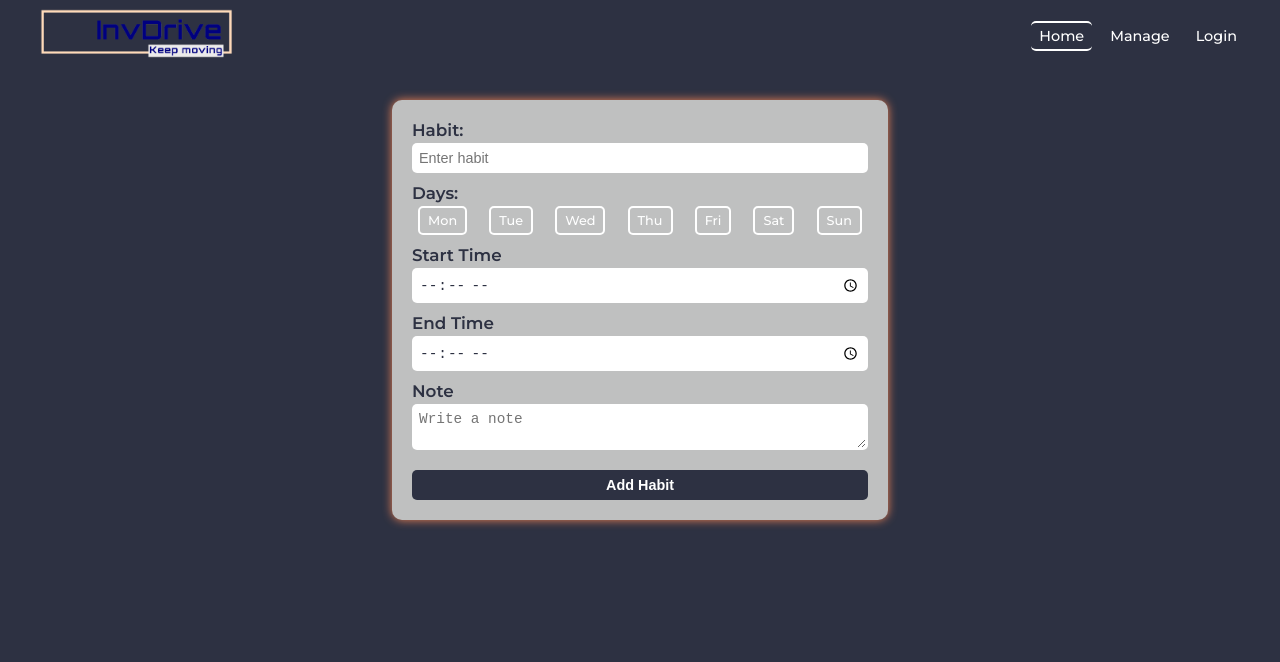
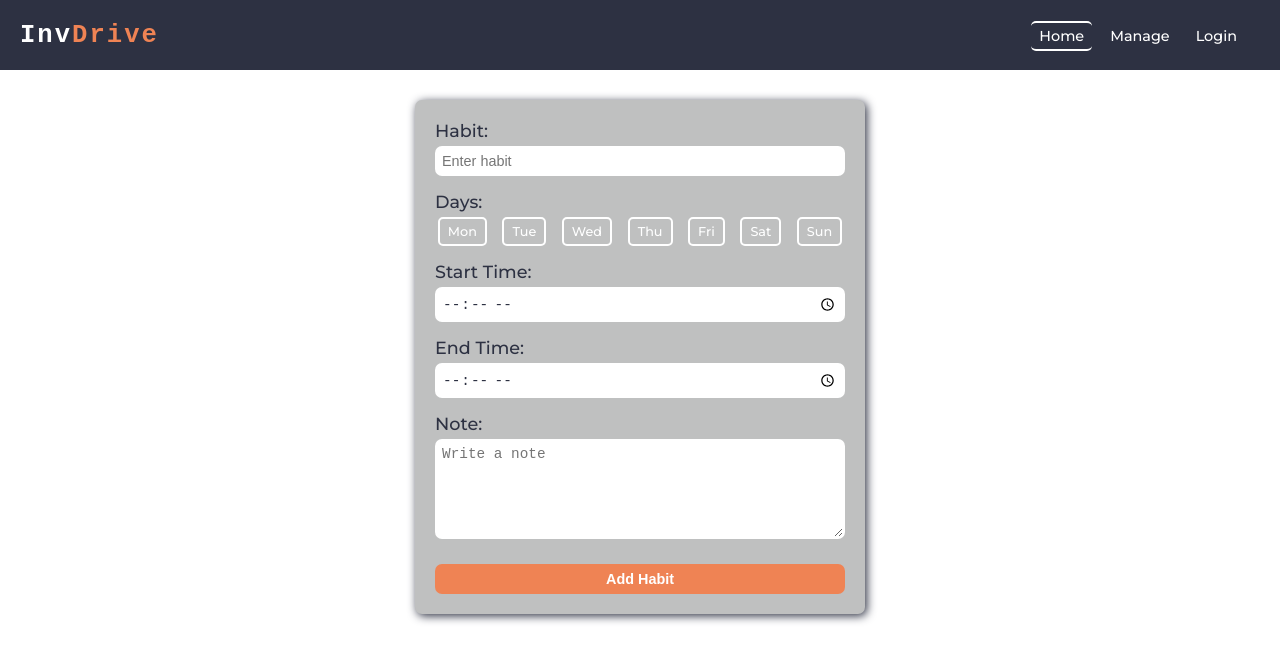
Before and after one commit to faruqonaayo/invdrive-app, a React (Vite) app: page / in a window 1280 px wide. Shown: the top 662 px of the page. Built offline with nearby package versions, Linux system fonts and the light colour scheme.

Commit message:
Improve the UI of the entire application

```diff
--- a/src/components/HabitForm/HabitForm.jsx
+++ b/src/components/HabitForm/HabitForm.jsx
@@ -90,7 +90,7 @@ export default function HabitForm() {
           </ul>
         </Container>
         <Container className={styles.labelInput}>
-          <Label labelText="Start Time" />
+          <Label labelText="Start Time:" />
           <Input
             inputType="time"
             inputName="startTime"
@@ -99,7 +99,7 @@ export default function HabitForm() {
           />
         </Container>
         <Container className={styles.labelInput}>
-          <Label labelText="End Time" />
+          <Label labelText="End Time:" />
           <Input
             inputType="time"
             inputName="endTime"
@@ -108,7 +108,7 @@ export default function HabitForm() {
           />
         </Container>
         <Container className={styles.labelInput}>
-          <Label labelText="Note" />
+          <Label labelText="Note:" />
           <textarea
             name="note"
             placeholder="Write a note"
--- a/src/components/HabitForm/HabitForm.module.css
+++ b/src/components/HabitForm/HabitForm.module.css
@@ -1,38 +1,44 @@
 .habitForm {
-  background-color: #bfc0c0;
-  width: 90%;
-  max-width: 500px;
+  background-color: #BFC0C0;
+  width: 95%;
+  max-width: 450px;
   padding: 20px;
   margin: 20px auto;
-  border-radius: 10px;
-  box-shadow: 0 0 10px #ef8354;
+  border-radius: 7px;
+  box-shadow: 2px 2px 10px #2d3142;
+
 }
 
 .labelInput {
   display: flex;
   flex-direction: column;
-  margin-bottom: 10px;
+  margin-bottom: 15px;
 }
 
 .labelInput label {
-  font-size: 1.05rem;
-  font-weight: 550;
+  font-size: 1.1rem;
+  font-weight: 500;
   color: #2d3142;
-  margin-bottom: 3px;
+  margin-bottom: 5px;
 }
 
 .labelInput input,
 .labelInput select,
 .labelInput textarea {
   padding: 5px;
-  border-radius: 5px;
+  border-radius: 7px;
   font-size: 0.9rem;
-  font-weight: 500;
+  font-weight: 450;
   color: #2d3142;
   border: 2px solid transparent;
   background-color: #ffffff;
   cursor: pointer;
   transition: all 0.3s ease-in-out;
+}
+
+.labelInput textarea{
+  height: 100px;
+  resize: vertical;
 }
 
 .labelInput input:focus,
@@ -55,19 +61,19 @@
   width: 100%;
   padding: 7px 10px;
   border: none;
-  border-radius: 5px;
+  border-radius: 7px;
   font-size: 0.9rem;
   font-weight: 550;
   color: #ffffff;
-  background-color: #2d3142;
+  background-color: #ef8354;
   cursor: pointer;
   margin-top: 10px;
   transition: all 0.3s ease-in-out;
 }
 
 .habitForm button:hover {
-  background-color: #ef8354;
-  color: #2d3142;
+  background-color: #2d3142;
+  color: #ef8354;
 }
 
 .daysList {
@@ -93,10 +99,3 @@
   border: 2px solid #ef8354;
   background-color: #cbd3e2;
 }
-
-/* wider screen view */
-@media (min-width: 768px) {
-  .habitForm {
-    width: 40%;
-  }
-}
--- a/src/components/Navigation/Navigation.jsx
+++ b/src/components/Navigation/Navigation.jsx
@@ -12,7 +12,7 @@ export default function Navigation() {
   return (
     <nav className={styles.appNav}>
       <div className={styles.appLogo}>
-        <img src="invdrive.png" alt="InvDrive Logo" />
+        <label>Inv<span>Drive</span></label>
       </div>
       <ul className={`${styles.navOptions} ${navOpen ? styles.open : ""}`}>
         <li onClick={() => setNavOpen(false)}>
--- a/src/components/Navigation/Navigation.module.css
+++ b/src/components/Navigation/Navigation.module.css
@@ -2,15 +2,22 @@
   display: flex;
   justify-content: space-between;
   align-items: center;
-  background-color: #2d3142;
+  background-color: #2D3142;
   width: 100%;
   height: 70px;
-  padding: 5px 20px;
+  padding: 2px 20px;
 }
 
-.appLogo img {
-  height: 50px;
-  margin-left: 20px;
+.appLogo label {
+  color: #FFFFFF;
+  font-weight: 900;
+  font-family: monospace;
+  font-size: 1.6rem;
+  letter-spacing: 2px;
+}
+
+.appLogo label span {
+  color: #EF8354;
 }
 
 /* Navigation options */
@@ -22,7 +29,7 @@
   position: absolute;
   top: 70px;
   left: -100%;
-  background-color: #4f5d75;
+  background-color: #4F5D75;
   padding: 10px;
   transition: all 0.3s ease-in-out;
 }
@@ -33,7 +40,7 @@
 
 .navOptions li {
   list-style: none;
-  margin: 11px;
+  margin: 10px;
   padding: 0;
 }
 
@@ -41,15 +48,15 @@
   text-decoration: none;
   font-size: 0.9rem;
   font-weight: 500;
-  color: #ffffff;
+  color: #FFFFFF;
   padding: 4px 8px;
   border-radius: 5px;
   transition: all 0.3s ease-in-out;
 }
 
 .navOptions li a:hover {
-  border-top: 2px solid #ffffff;
-  border-bottom: 2px solid #ffffff;
+  border-top: 2px solid #FFFFFF;
+  border-bottom: 2px solid #FFFFFF;
 }
 
 /* toggle button */
@@ -61,8 +68,8 @@
 .burgerBtn span {
   display: block;
   width: 30px;
-  height: 4px;
-  background-color: #ffffff;
+  height: 3px;
+  background-color: #FFFFFF;
   margin: 5px;
   border-radius: 3px;
   transition: all 0.3s ease-in-out;
--- a/src/index.css
+++ b/src/index.css
@@ -5,12 +5,12 @@
 }
 
 body {
-  background-color: #2d3142;
+  background-color: #FFFFFF;
   font-family: "Montserrat", serif;
   font-optical-sizing: auto;
 }
 
 .active {
-  border-top: 2px solid #ffffff;
-  border-bottom: 2px solid #ffffff;
+  border-top: 2px solid #FFFFFF;
+  border-bottom: 2px solid #FFFFFF;
 }
```
